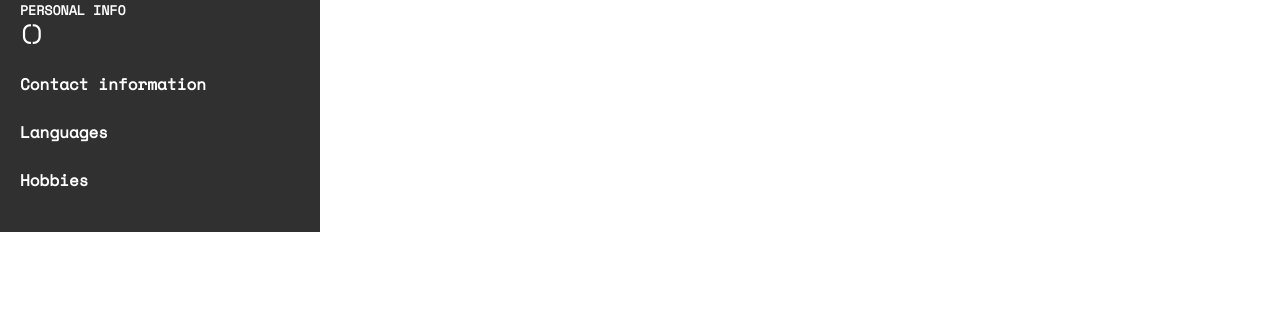
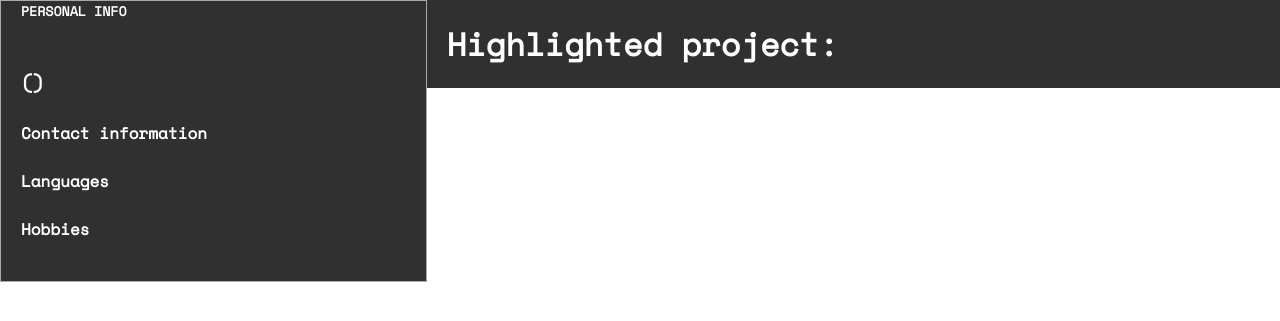
Before and after one commit to andorend/pyfolio, a Flask app: template templates/portfolio.html in a window 1280 px wide. Shown: the top 321 px of the page. Run offline with Flask 2, Linux system fonts and the light colour scheme; the template is opened without the code that fills it, so the values that code supplies are empty; some libraries are stand-ins or nearby versions.

Commit message:
Fixed issues: - Profile picture - Profile automatically resized using box widths - Highlighted project: pyfolio - Edited readme.md - Added favicon - Added <body> in html - Updated profile.py and generated new json

```diff
--- a/static/portfolio.js
+++ b/static/portfolio.js
@@ -93,3 +93,13 @@
     }
   }
 };
+
+function adjust_box_size() {
+  var highlighted = document.getElementsByClassName("highlighted")[0];
+  var placeholder_width = document.getElementsByClassName("placeholder")[0].offsetWidth;
+  var window_width = window.innerWidth;
+  var nr_of_project_per_line = parseInt(Math.round(window_width / placeholder_width));
+  var highlighted_flex = Math.max(nr_of_project_per_line - 1, 1);
+
+  highlighted.style.setProperty("flex", highlighted_flex);
+}
--- a/static/style.css
+++ b/static/style.css
@@ -31,41 +31,41 @@
   min-width: 270px;
   padding: 5px;
   padding-left: 10px;
+  background-color: white;
 }
 
 .profile {
   flex: 1;
   min-width: 270px;
-  padding-left: 20px;
   background-color: #303030;
-  padding-bottom: 40px;
+
 }
 
-@media screen {
-  .highlighted {
-    width:100%;
-  }
+.inner-profile {
+  padding-left: 20px;
+  padding-right: 30px;
+  padding-bottom: 40px;
+  border: thin solid darkgray;
 }
 
-@media screen and (min-width: 556px) {
-  .highlighted {
-    flex: 1;
-    padding-left: 20px;
-  }
+.profile-picture {
+  border-radius: 50%;
 }
 
-@media screen and (min-width: 827px) {
-  .highlighted {
-    flex: 2;
-    padding-left: 40px;
-  }
+.highlighted-header{
+  background-color: #303030;
+  padding: 20px;
 }
 
-@media screen and (min-width: 1097px) {
-  .highlighted {
-    flex: 3;
-    padding-left: 60px;
-  }
+.box-highlighted{
+  width: 100%;
+  height: 100%;
+  margin: 0px;
+  text-size: 32px;
+}
+
+.highlighted {
+width:100%;
 }
 
 .supertitle {
--- a/templates/index.html
+++ b/templates/index.html
@@ -6,6 +6,7 @@
     <script src="https://code.jquery.com/jquery-1.12.4.min.js"></script>
     <script src="https://code.jquery.com/ui/1.12.0/jquery-ui.min.js"></script>
     <link href="https://fonts.googleapis.com/css?family=Space+Mono&display=swap" rel="stylesheet">
+    <link rel="shortcut icon" href="{{ url_for('static', filename='favicon.ico') }}">
 </head>
 {% block body %}
 {% endblock %}
--- a/templates/portfolio.html
+++ b/templates/portfolio.html
@@ -1,13 +1,16 @@
 {% extends "index.html" %}
 {% block body %}
-
+<body onresize="adjust_box_size()" onload="adjust_box_size()">
 <script type="text/javascript"
          src="{{ url_for('static', filename='portfolio.js') }}"></script>
 <link rel="stylesheet" href='/static/style.css' />
 <div class="container-1">
   <div class="profile">
+    <div class="inner-profile">
     <h5 class="personal">PERSONAL INFO</h5>
     {% set profile = portfolio.person %}
+    <br>
+    <img class="profile-picture" src={{ profile.image }}>
     <h1>
       {{ profile.name }}
     </h1>
@@ -42,12 +45,57 @@
       </a>
     {% endfor %}
   </div>
+  </div>
   <div class="highlighted">
-    <h1>
-       01
-    </h1>
+      <h1 class="highlighted-header">Highlighted project:</h1>
+    {# Show the highlighted project in the highlighting area #}
+    {% for project in portfolio.projects if project.highlighted %}
+      {% set group = portfolio.groups[project.group] %}
+      {% set bg_color = group.bg_color %}
+      <div id="box-highlighted" class="box box-highlighted"
+        style="background-color:{{ randomize_color(bg_color, 20) }};
+               color:{{ group.text_color }};
+               ">
+
+        <div class="content">
+          {% if project.supertitle is defined %}
+            <h2 class="supertitle">{{ project.supertitle }}</h2>
+          {% else %}
+            <h2 class="supertitle">.</h2>
+          {% endif %}
+
+          {% set link_available = project.link != None and project.link is defined %}
+          <h1 class="title">
+            {% if link_available %}
+              <a href="{{ project.link }}" target="_blank" style="color:white;">
+            {% endif %}
+            {{ project.title }}
+            {% if link_available %}
+              </a>
+            {% endif %}
+          </h1>
+
+          {% if project.subtitle is defined %}
+            <h2 class="subtitle">{{ project.subtitle }}</h2>
+          {% endif %}
+          <div class="hashtags">
+            {% for tag in project.tags %}
+              <a class="hashtag"
+                 onmouseover="hashtag_mouseover(this)" ontouchstart="hashtag_mouseover(this)"
+                 onmouseout="hashtag_mouseout(this)" ontouchend="hashtag_mouseout(this)" ontouchcancel="hashtag_mouseout(this)"
+                 onclick="hashtag_clicked(this)"
+                 style="cursor: pointer; font-size: 24px">
+                #{{ tag }}
+              </a>
+            {% endfor %}
+          </div>
+        </div>
+        <div class="group">
+          <span>{{ project.group }}</span>
+        </div>
+      </div>
+    {% endfor %}
   </div>
-
 </div>
 <div class="container-1">
   {% for project in portfolio.projects %}
@@ -98,4 +146,5 @@
     <div class="placeholder"></div>
   {% endfor %}
 </div>
+</body>
 {% endblock %}
```
Also changed, not shown: portfolio.json (+1 -1 lines), portfolio.py (+46 -3 lines), README.md.
